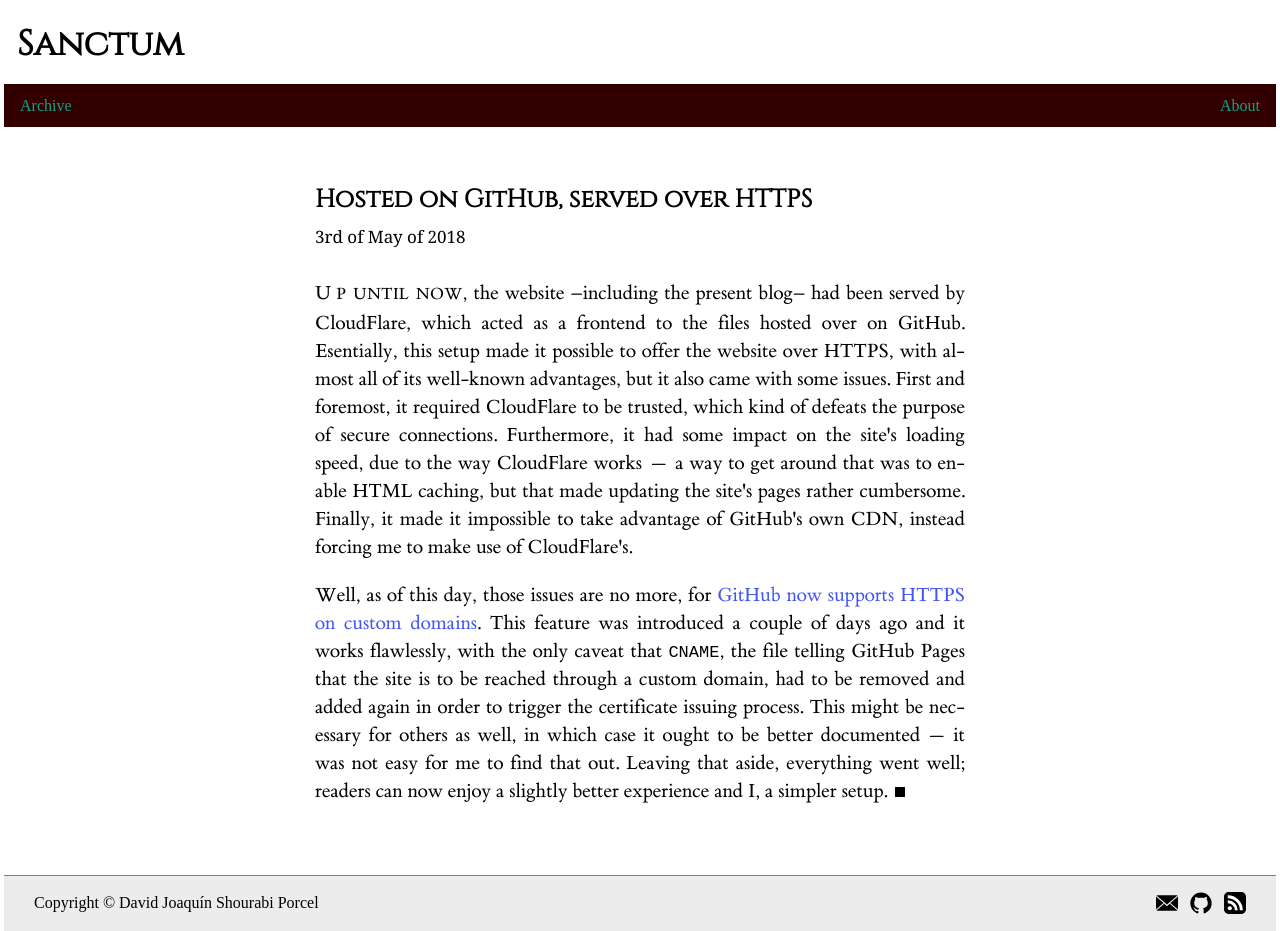
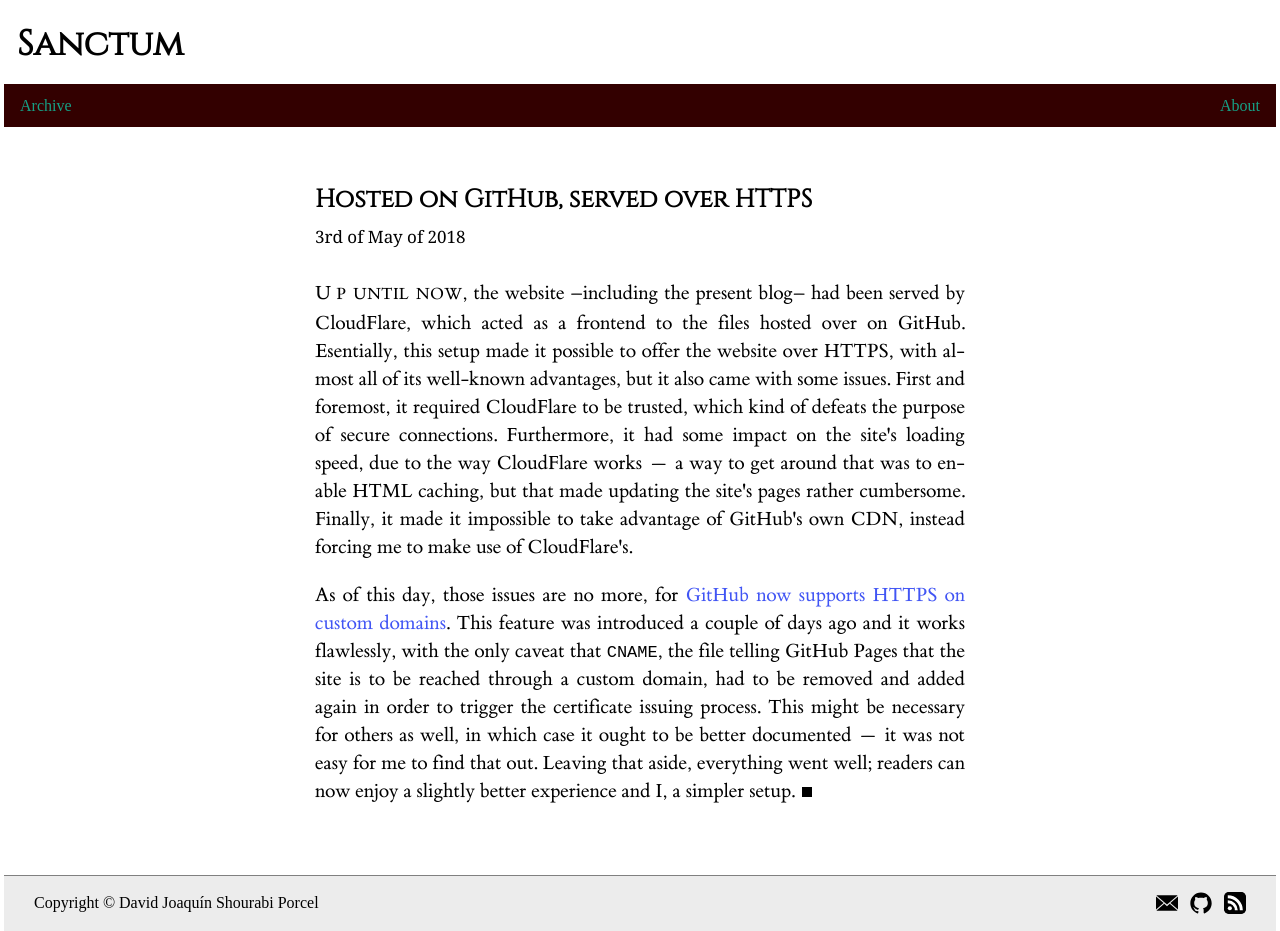
Before and after one commit to kalrish/blog, a Jekyll site: the page built from en/_posts/2018-05-03-hosted-github-served-https.html, in a window 1280 px wide. Built offline with Jekyll 4.4.1, drawn with Linux system fonts in a browser that asks for light colours.

Commit message:
fixup! Post "Hosted on GitHub, served over HTTPS"

```diff
--- a/en/_posts/2018-05-03-hosted-github-served-https.html
+++ b/en/_posts/2018-05-03-hosted-github-served-https.html
@@ -5,4 +5,4 @@
 ---
 <p>U<span class="restcap">p until now</span>, the website &ndash;including the present blog&ndash; had been served by CloudFlare, which acted as a frontend to the files hosted over on GitHub. Esentially, this setup made it possible to offer the website over HTTPS, with almost all of its well-known advantages, but it also came with some issues. First and foremost, it required CloudFlare to be trusted, which kind of defeats the purpose of secure connections. <span class="sentsides"><span class="sentside">Furthermore, it had some impact on the site's loading speed, due to the way CloudFlare works</span><span class="sentside">a way to get around that was to enable <abbr>HTML</abbr> caching, but that made updating the site's pages rather cumbersome</span>.</span> Finally, it made it impossible to take advantage of GitHub's own <abbr>CDN</abbr>, instead forcing me to make use of CloudFlare's.</p>
 <!--more-->
-<p>Well, as of this day, those issues are no more, for <a rel="external" href="https://blog.github.com/2018-05-01-github-pages-custom-domains-https/">GitHub now supports HTTPS on custom domains</a>. This feature was introduced a couple of days ago and it works flawlessly, with the only caveat that <code>CNAME</code>, the file telling GitHub Pages that the site is to be reached through a custom domain, had to be removed and added again in order to trigger the certificate issuing process. <span class="sentsides"><span class="sentside">This might be necessary for others as well, in which case it ought to be better documented</span><span class="sentside">it was not easy for me to find that out</span>.</span> Leaving that aside, everything went well; readers can now enjoy a slightly better experience and I, a simpler setup.</p>
+<p>As of this day, those issues are no more, for <a rel="external" href="https://blog.github.com/2018-05-01-github-pages-custom-domains-https/">GitHub now supports HTTPS on custom domains</a>. This feature was introduced a couple of days ago and it works flawlessly, with the only caveat that <code>CNAME</code>, the file telling GitHub Pages that the site is to be reached through a custom domain, had to be removed and added again in order to trigger the certificate issuing process. <span class="sentsides"><span class="sentside">This might be necessary for others as well, in which case it ought to be better documented</span><span class="sentside">it was not easy for me to find that out</span>.</span> Leaving that aside, everything went well; readers can now enjoy a slightly better experience and I, a simpler setup.</p>
```
